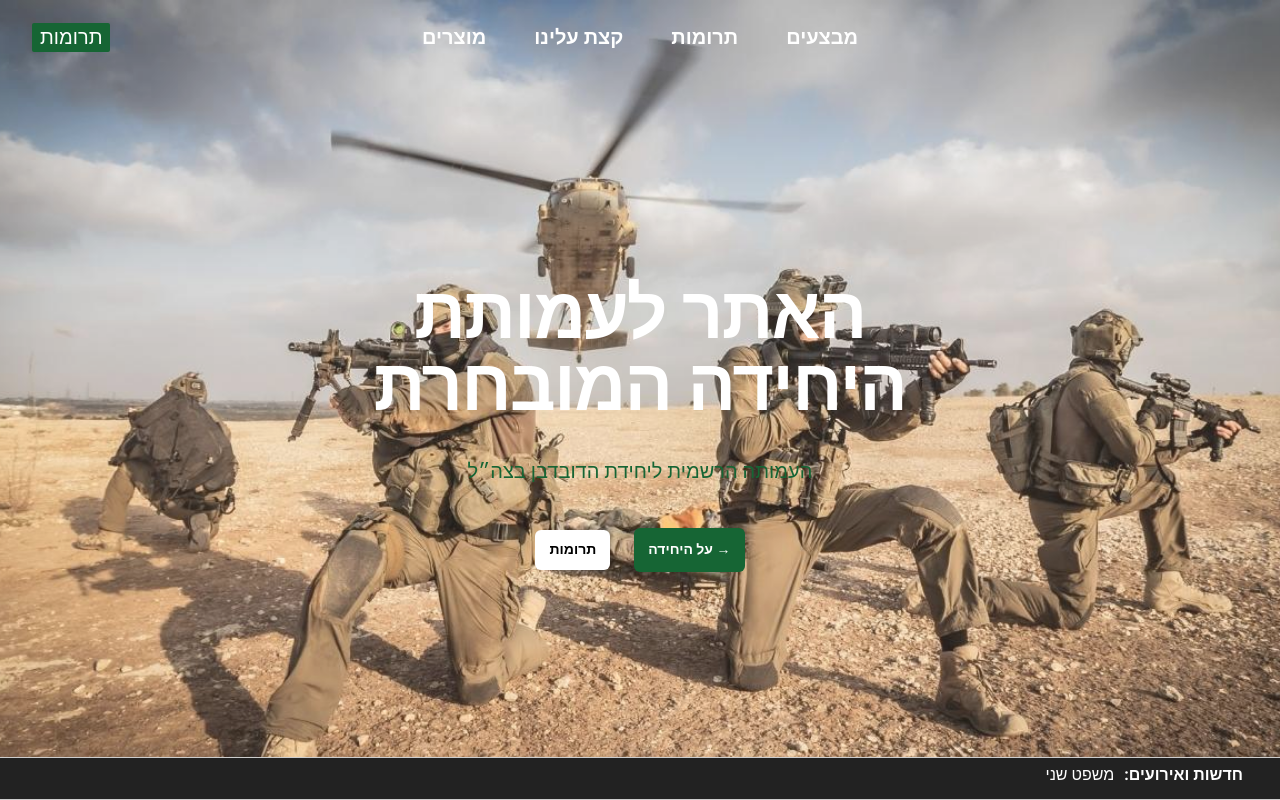
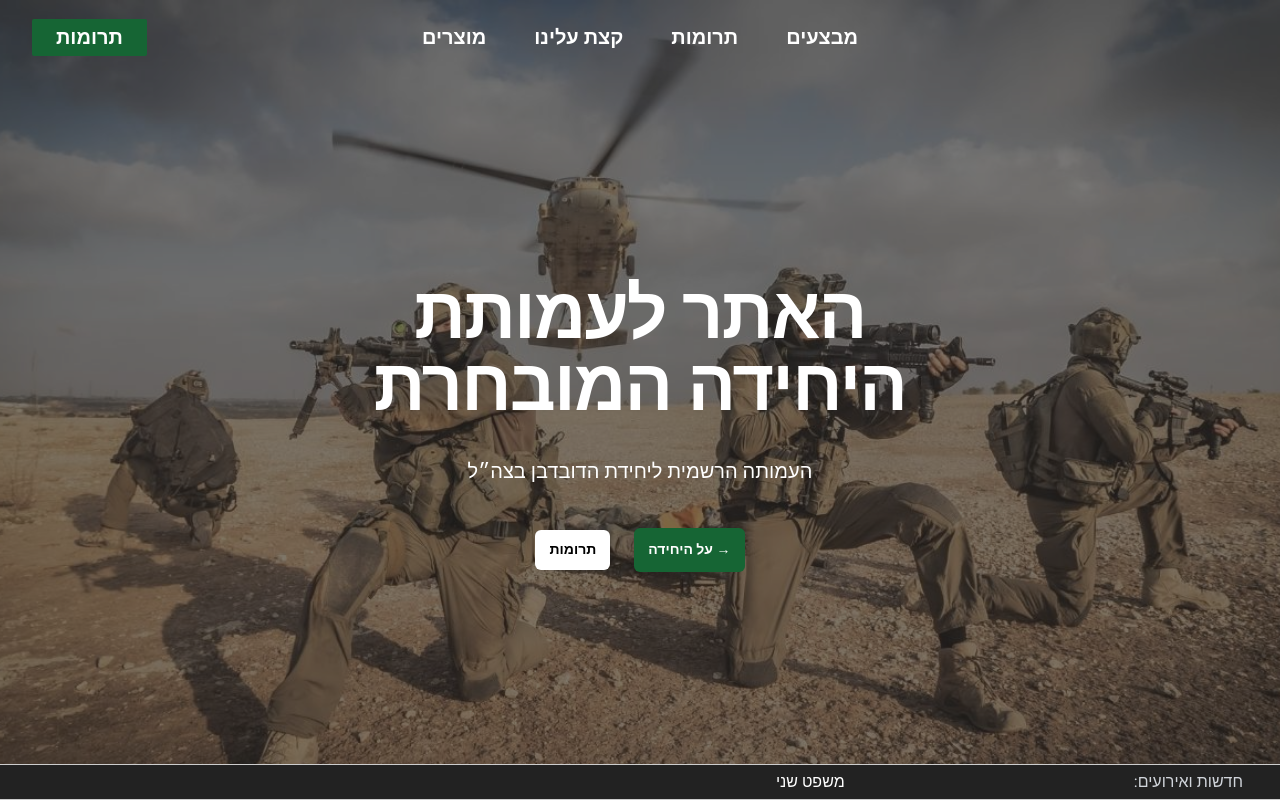
Before and after one commit to yuvalleberstein21/armyunitofficial, a React (Vite) app in the folder client/: page / in a window 1280 px wide. Built offline with nearby package versions, Linux system fonts and the light colour scheme.

Commit message:
update banner header and footer

```diff
--- a/client/src/App.css
+++ b/client/src/App.css
@@ -12,6 +12,9 @@ body {
   font-family: 'Heebo', sans-serif;
   font-optical-sizing: auto;
   font-style: normal;
+}
+section {
+  height: 100% !important;
 }
 
 .footer {
@@ -30,48 +33,21 @@ body {
   z-index: 100;
   gap: 10px;
 }
-.static-text {
-  padding-right: 2rem;
-  font-size: 16px;
-  font-weight: bold;
+
+.typing-wrapper {
+  display: inline-block;
+  overflow: hidden;
   white-space: nowrap;
+  animation: blink-caret 0.75s step-end infinite;
 }
 
-.typing-wrapper {
-  overflow: hidden;
-  width: 100%;
-}
-
-.typing-text {
-  display: inline-block;
-  font-size: 16px;
-  white-space: nowrap;
-  overflow: hidden;
-  animation: typing 8s steps(50, end) infinite, blink 0.75s step-end infinite;
-}
-
-@keyframes typing {
-  0% {
-    width: 0;
-  }
-  70% {
-    width: 100%;
-  }
-  85% {
-    width: 100%;
-  }
-  100% {
-    width: 0;
-  }
-}
-
-@keyframes blink {
+@keyframes blink-caret {
   from,
   to {
     border-color: transparent;
   }
   50% {
-    border-color: white;
+    border-color: black;
   }
 }
 
--- a/client/src/App.jsx
+++ b/client/src/App.jsx
@@ -11,19 +11,16 @@ function App() {
 
       <Header />
       <main>
-        <section className='min-h-[100vh]'>
+        <section>
           <Banner />
         </section>
-
         <section>
           <CardGrid />
         </section>
-
-      </main>
+      </main >
       <footer>
         <Footer />
       </footer>
-
     </>
   )
 }
--- a/client/src/components/CardGrid.jsx
+++ b/client/src/components/CardGrid.jsx
@@ -9,27 +9,30 @@ const cards = [
     {
         image: "https://via.placeholder.com/300",
         title: "המצודה",
-        description: "This is the description for Card 2."
+        description: "lorem ipsum dolor sit amet, consectetur adip lorem, sed do eiusmod tempor incididunt ut labore"
     },
     {
         image: "https://via.placeholder.com/300",
         title: "דברי היו״ר",
-        description: "This is the description for Card 3."
+        description: "lorem ipsum dolor sit amet, consectetur adip lorem, sed do eiusmod tempor incididunt ut labore"
     },
 ];
 
 const CardGrid = () => {
 
     return (
-        <div className="h-[100vh] lg:p-20 mt-5">
-            <div className="container mx-auto p-4">
-                <div className="grid grid-cols-1 sm:grid-cols-2 lg:grid-cols-3 gap-6">
+        <div className="">
+            <div className="container mx-auto md:p-20 p-4">
+                <div className="grid grid-cols-1 sm:grid-cols-2 lg:grid-cols-3 gap-6 lg:p-8">
                     {cards.map((card, index) => (
                         <div key={index} className="shadow-md rounded-sm overflow-hidden">
-                            <img src={card.image} alt={card.title} className="w-full min-h-48 object-cover" />
-                            <div className="p-4">
+                            <img src={card.image} alt={card.title} className="w-full max-h-56 p-3 object-cover " />
+                            <div className="p-4 min-h-60" dir="rtl">
                                 <h2 className="text-3xl font-bold mb-2 text-center text-secondary">{card.title}</h2>
                                 <p className="text-gray-600">{card.description}</p>
+                                <div className="text-center flex justify-center min-h-full py-10">
+                                    <button className="px-3 py-1 border border-accent-light text-accent-light rounded-sm hover:bg-accent-light hover:text-primary">מידע נוסף</button>
+                                </div>
                             </div>
                         </div>
                     ))}
--- a/client/src/layouts/Banner.jsx
+++ b/client/src/layouts/Banner.jsx
@@ -3,13 +3,22 @@
 const Banner = () => {
     return (
         <div className="relative isolate px-6 pt-14 lg:px-8">
-            <img src="./images/idf2.jpg" alt="idf image" className="absolute inset-0 -z-10 w-full h-[100vh] object-cover bg-center opacity-90 transition-opacity duration-700 ease-out" />
+            {/* Background Image */}
+            <img
+                src="./images/idf2.jpg"
+                alt="idf image"
+                className="absolute inset-0 -z-10 w-full h-full object-cover bg-center opacity-80 transition-opacity duration-700 ease-out"
+            />
+
+            {/* Dark Overlay */}
+            <div className="absolute inset-0 -z-10 bg-black opacity-50"></div>
+
             <div className="mx-auto max-w-2xl py-32 sm:py-48 lg:py-56">
                 <div className="text-center">
                     <h1 className="text-balance text-5xl font-semibold tracking-tight text-primary sm:text-7xl">
                         האתר לעמותת היחידה המובחרת
                     </h1>
-                    <p className="mt-8 text-pretty text-lg font-medium text-accent-light sm:text-xl/8">
+                    <p className="mt-8 text-pretty text-lg font-medium text-primary sm:text-xl/8">
                         העמותה הרשמית ליחידת הדובדבן בצה״ל
                     </p>
                     <div className="mt-10 flex items-center justify-center gap-x-6">
--- a/client/src/layouts/Footer.jsx
+++ b/client/src/layouts/Footer.jsx
@@ -1,7 +1,6 @@
 import { useEffect, useState } from "react";
 
 const texts = [
-
     "משפט ראשון",
     "משפט שני",
     "משפט שלישי",
@@ -11,22 +10,36 @@ const texts = [
 ];
 
 const Footer = () => {
-    const [index, setIndex] = useState(0);
-    const changeInterval = 5000; // Change text every 3 seconds
+    const [currentTextIndex, setCurrentTextIndex] = useState(0);
+    const [displayText, setDisplayText] = useState("");
+    const [charIndex, setCharIndex] = useState(0);
+    useEffect(() => {
+        if (charIndex < texts[currentTextIndex].length) {
+            const typingInterval = setInterval(() => {
+                setDisplayText((prev) => prev + texts[currentTextIndex][charIndex]);
+                setCharIndex((prev) => prev + 1);
+            }, 100); // Typing speed
 
-    useEffect(() => {
-        const interval = setInterval(() => {
-            setIndex((prevIndex) => (prevIndex + 1) % texts.length);
-        }, changeInterval);
+            return () => clearInterval(typingInterval);
+        } else {
+            const pauseInterval = setTimeout(() => {
+                // Move to the next text after 3 seconds of pausing
+                setDisplayText("");
+                setCharIndex(0);
+                setCurrentTextIndex((prev) => (prev + 1) % texts.length);
+            }, 3000);
 
-        return () => clearInterval(interval); // Clean up the interval on component unmount
-    }, []);
+            return () => clearTimeout(pauseInterval);
+        }
+    }, [charIndex, currentTextIndex]);
+
+
 
     return (
         <div className="footer" dir="rtl">
-            <span className="static-text">חדשות ואירועים:</span>
-            <div className="typing-wrapper">
-                <span className="typing-text">{texts[index]}</span>
+            <span className="static-text w-1/3 lg:px-8 text-gray-300">חדשות ואירועים:</span>
+            <div className="typing-wrapper w-2/3">
+                <span className="typing-text">{displayText}</span>
             </div>
         </div>
     );
--- a/client/src/layouts/Header.jsx
+++ b/client/src/layouts/Header.jsx
@@ -1,5 +1,5 @@
-import { useEffect, useState } from "react"
-import { Dialog, DialogPanel } from '@headlessui/react'
+import { useState } from "react"
+// import { Dialog, DialogPanel } from '@headlessui/react'
 import { AiOutlineBars } from "react-icons/ai";
 import { IoClose } from "react-icons/io5";
 
@@ -14,31 +14,12 @@ const navigation = [
 
 const Header = () => {
     const [mobileMenuOpen, setMobileMenuOpen] = useState(false);
-    const [isScrolled, setIsScrolled] = useState(false);
-
-    useEffect(() => {
-        const handleScroll = () => {
-            setIsScrolled(window.scrollY > 50);
-        };
-
-        window.addEventListener("scroll", handleScroll);
-
-        return () => {
-            window.removeEventListener("scroll", handleScroll);
-        };
-    }, []);
-
-
-
     return (
-        <header
-            className={`fixed inset-x-0 top-0 z-50 transition-colors duration-500 ease-in-out ${isScrolled ? "bg-zinc-800 shadow-lg" : "bg-transparent"
-                }`}
-        >
+        <header className='fixed inset-x-0 top-0 z-50 transition-colors duration-500 ease-in-out'>
             <nav aria-label="Global" className="flex items-center justify-between p-6 lg:px-8">
                 <div className="flex lg:flex-1">
                     <a href="#" className="-m-1.5 p-1.5">
-                        <span className="text-primary text-xl bg-accent-light px-2 rounded-sm">תרומות</span>
+                        <span className="text-primary font-semibold text-xl bg-accent-light px-6 py-1 rounded-sm">תרומות</span>
                     </a>
                 </div>
                 <div className="flex lg:hidden">
@@ -60,9 +41,11 @@ const Header = () => {
                 </div>
                 <div className="hidden lg:flex lg:flex-1 lg:justify-end"></div>
             </nav>
-            <Dialog open={mobileMenuOpen} onClose={() => setMobileMenuOpen(false)} className="lg:hidden">
-                <div className="fixed inset-0 z-50" />
-                <DialogPanel className="fixed inset-y-0 right-0 z-50 w-full overflow-y-auto bg-white px-6 py-6 sm:max-w-sm sm:ring-1 sm:ring-gray-900/10">
+
+            {/* Mobile Menu */}
+            {mobileMenuOpen && (
+                <div className="fixed inset-0 z-50 bg-black bg-opacity-50">
+                    <div className="fixed inset-y-0 right-0 z-50 w-1/2 overflow-y-auto bg-white px-6 py-6 sm:w-1/2 sm:ring-1 sm:ring-gray-900/10">
                         <div className="flex items-center justify-between">
                             <a href="#" className="-m-1.5 p-1.5">
                                 <span className="text-lg">ARMY.IL</span>
@@ -99,8 +82,9 @@ const Header = () => {
                                 </div>
                             </div>
                         </div>
-                </DialogPanel>
-            </Dialog>
+                    </div>
+                </div>
+            )}
         </header>
     )
 }
```
Lines whose indentation alone changed are shown as unchanged.
